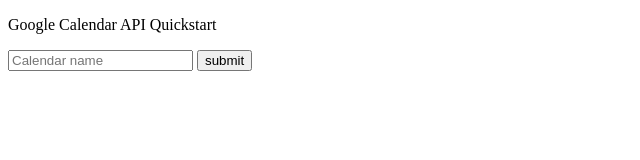
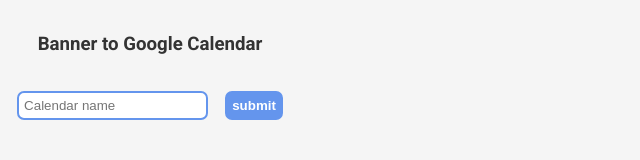
Before and after one commit to yousefbilal/Banner-to-Google-Calendar, a website built with Parcel: page popup.html in a window 1280 px wide. Shown: the whole page, without its empty margins (0-640 px from the left). Built offline with nearby package versions, Linux system fonts and the light colour scheme.

Commit message:
added popup.css

```diff
--- /dev/null
+++ b/popup.css
@@ -0,0 +1,75 @@
+html {
+    height: 150px;
+    width: 300px;
+}
+
+body {
+    font-family: 'Roboto', sans-serif;
+    font-size: 14pt;
+    line-height: 1.6;
+    color: #333;
+    margin: 0;
+    padding: 0;
+    background-color: #f5f5f5;;
+    font-weight: 700;
+}
+
+form {
+    display: flex;
+    flex-direction: row;
+    justify-content: space-evenly;
+    align-items: center;
+    width: 100%;
+}
+
+div {
+    display: flex;
+    flex-direction: column;
+    justify-content: center;
+    align-items: center;
+}
+#flex {
+    display: flex;
+    flex-direction: column;
+    justify-content: space-evenly;
+    align-items: center;
+    height: 150px;
+}
+
+#textin {
+    font-size: 10pt;
+    padding: 5px;
+    border-radius: 7px;
+    border-style: solid;
+    border-color: cornflowerblue;
+    border-width: 2px;
+    transition: border-color 0.15s;
+}
+
+#textin:focus {
+    outline: none;
+    border-color: #0078d7;
+}
+#submit {
+    font-size: 10pt;
+    padding: 5px;
+    border-radius: 7px;
+    border-style: solid;
+    border-color: cornflowerblue;
+    border-width: 2px;
+    background-color: cornflowerblue;
+    color: white;
+    font-weight: bold;
+    cursor: pointer;
+
+}
+
+#submit:hover {
+    background-color: #0078d7;
+    border-color: #0078d7;
+}
+
+#submit:active {
+    background-color: #0056b3;
+    border-color: #0056b3;
+}
--- a/popup.html
+++ b/popup.html
@@ -1,17 +1,22 @@
 <!DOCTYPE html>
 <html>
   <head>
-    <title>Google Calendar API Quickstart</title>
+    <title>Banner -> Google Calendar</title>
+    <link rel="preconnect" href="https://fonts.googleapis.com">
+    <link rel="preconnect" href="https://fonts.gstatic.com" crossorigin>
+    <link href="https://fonts.googleapis.com/css2?family=Roboto:wght@400;700&display=swap" rel="stylesheet">
+    <link rel="stylesheet" href="popup.css" />
     <meta charset="utf-8" />
   </head>
   <body>
-    <p>Google Calendar API Quickstart</p>
-    <form id="form">
-      <input id="textin" type="text" placeholder="Calendar name" required/>
-      <button id="authorize_button" type="submit" >submit</button>
-    </form>
-    <pre id="content" style="white-space: pre-wrap;"></pre>
-
+    <div id="flex">
+      <div>Banner to Google Calendar</div>
+      <div id="error" style="display: none;"></div>
+      <form id="form">
+        <input id="textin" type="text" placeholder="Calendar name" required/>
+        <button id="submit" type="submit" >submit</button>
+      </form>
+    </div>
     <script type="module" src="popup.js"> </script>
 
   </body>
--- a/popup.js
+++ b/popup.js
@@ -161,4 +161,19 @@
     return response.elems
 }
 
+
+// create a function that displays the error on the DOM
+const displayError = (error) => {
+    const errorDiv = document.getElementById('error');
+    errorDiv.textContent = error;
+    errorDiv.style.display = 'block';
+    errorDiv.style.color = 'red';
+
+    setTimeout(() => {
+        errorDiv.textContent = '';
+        errorDiv.style.display = 'none';
+    }, 3000);
+
+}
+
 document.getElementById('form').onsubmit = createSchedule;
```
